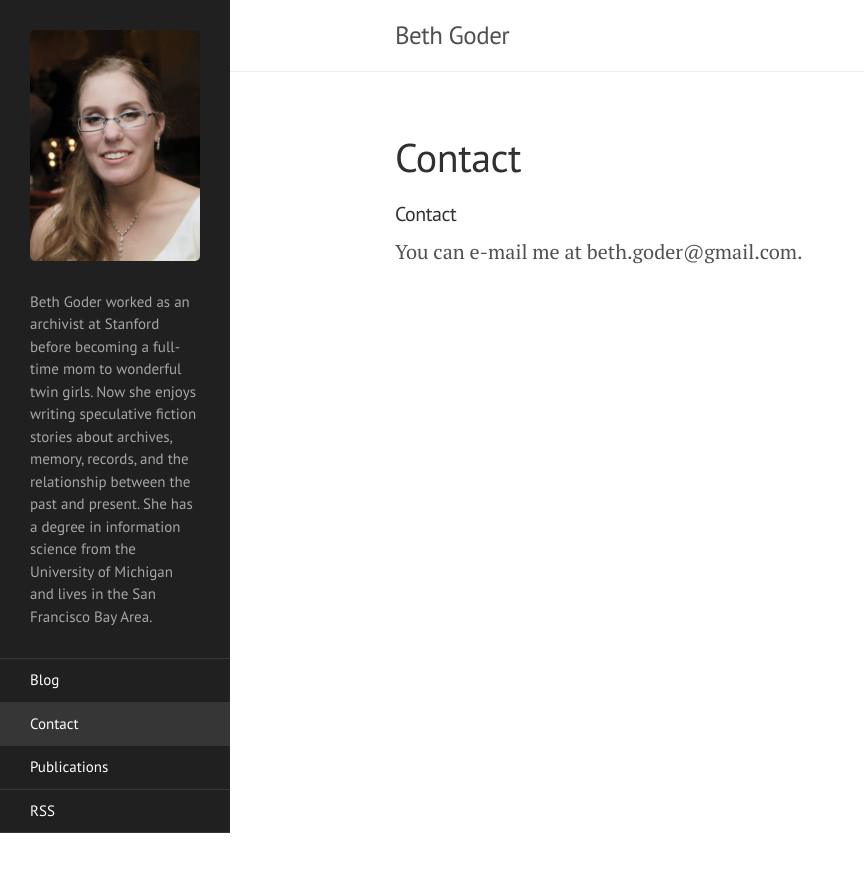
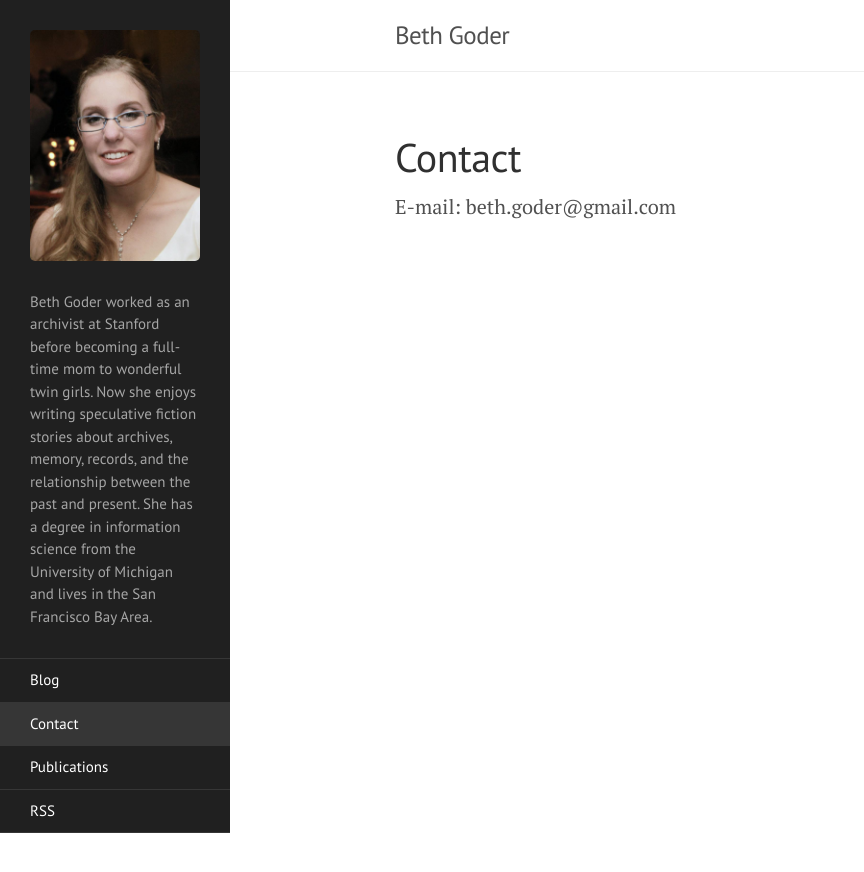
Before and after one commit to BethGoder/BethGoder.github.io, a Jekyll site: the page built from z_contact.md, in a window 1280 px wide. Shown: the top 872 px of the page, without its empty margins (0-864 px from the left). Built offline with Jekyll 4.4.1, drawn with Linux system fonts in a browser that asks for light colours.

Commit message:
Update z_contact.md

```diff
--- a/z_contact.md
+++ b/z_contact.md
@@ -3,6 +3,5 @@ layout: page
 title: Contact
 permalink: /contact/
 ---
-#### Contact
 
-You can e-mail me at beth.goder@gmail.com.
+E-mail: beth.goder@gmail.com
```
